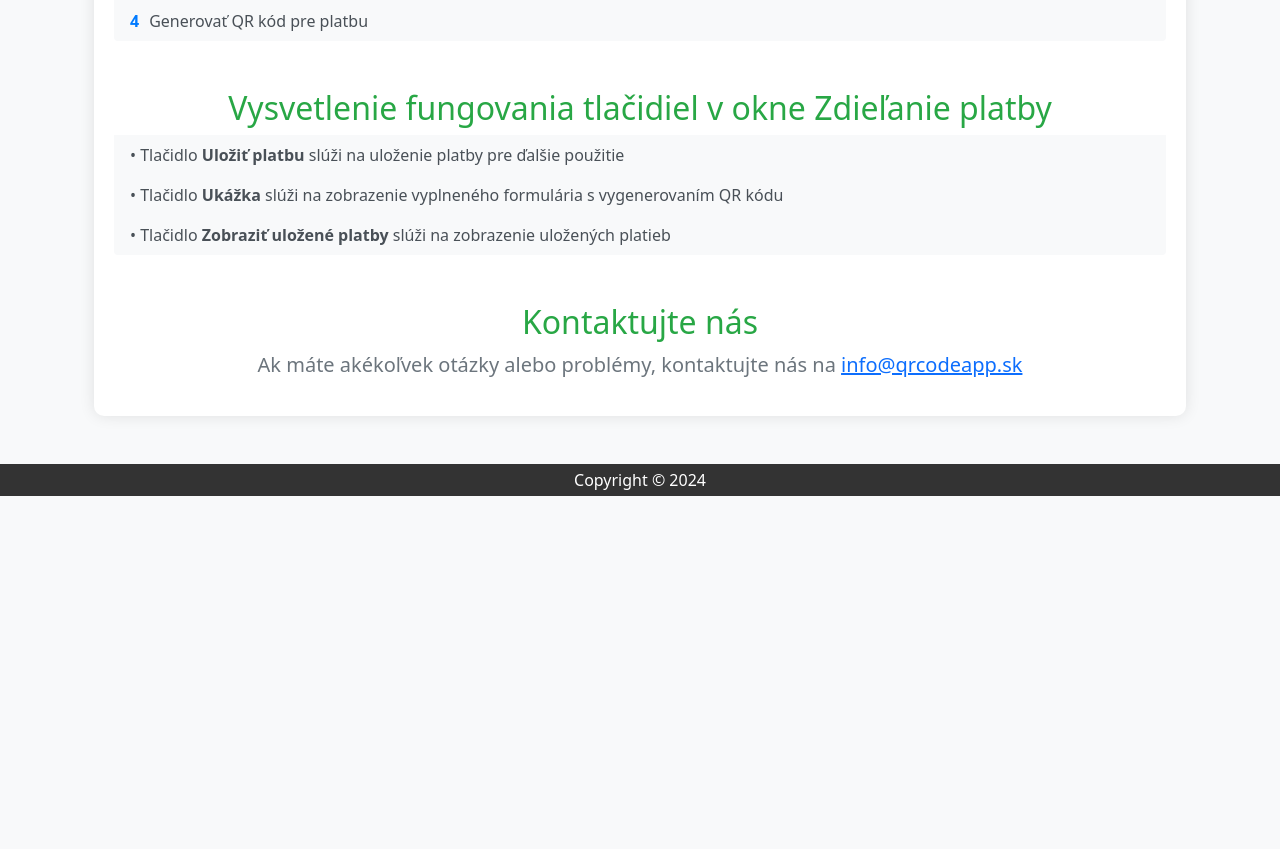
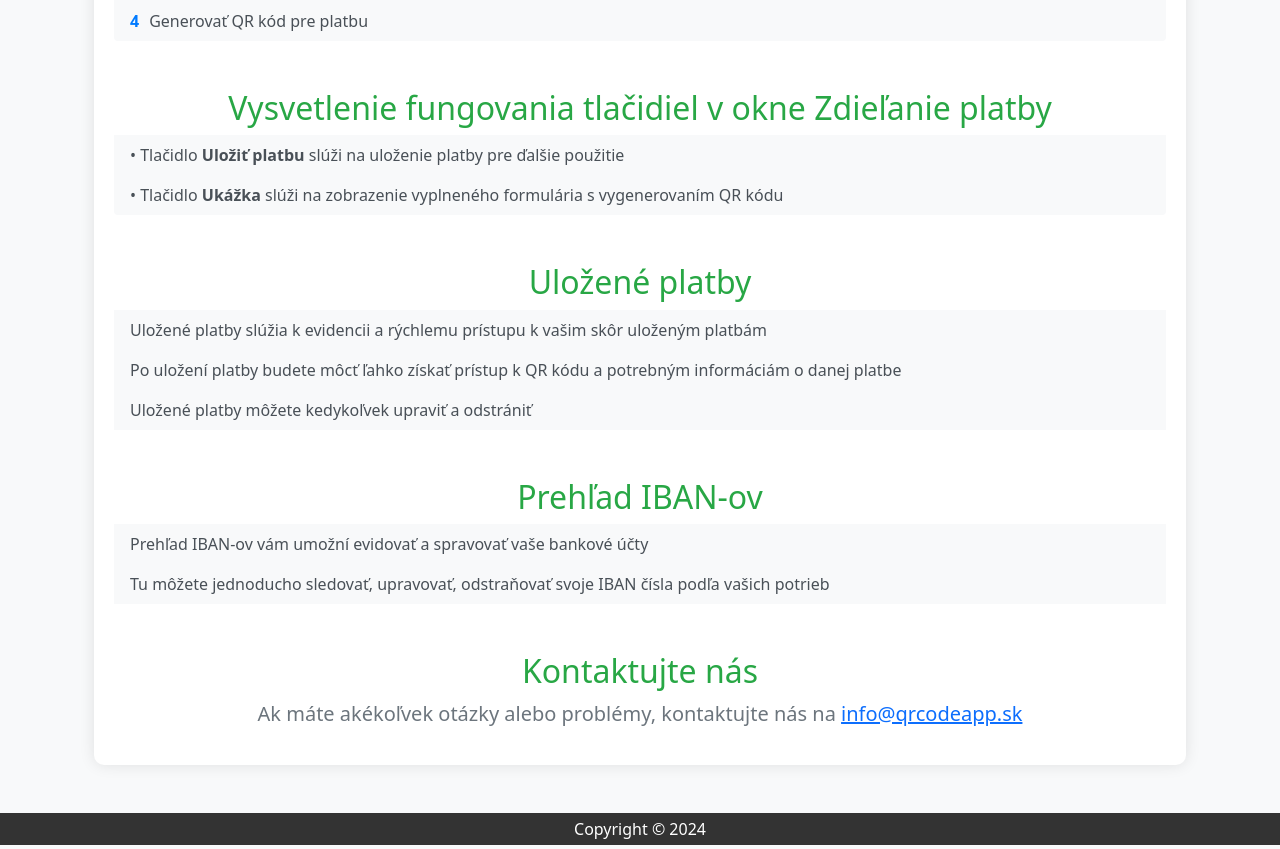
Before and after one commit to Marek21SK/QRCode-app, a PHP site: page /about.php in a window 1280 px wide. Shown: the part 726-1575 px from the top of the page. Before the commit the page ends 1222 px from the top, so only its background shows below. Run offline with PHP 8.4, Linux system fonts and the light colour scheme; data that the repository does not hold is empty; some libraries are stand-ins or nearby versions.

Commit message:
Úpravy v about.php

```diff
--- a/app/about.php
+++ b/app/about.php
@@ -25,7 +25,19 @@
     <ul class="list-group text-start custom-list"><style>.custom-list li::before{content: "• ";}</style>
         <li class="list-group-item">Tlačidlo <strong>Uložiť platbu</strong> slúži na uloženie platby pre ďalšie použitie</li>
         <li class="list-group-item">Tlačidlo <strong>Ukážka</strong> slúži na zobrazenie vyplneného formulária s vygenerovaním QR kódu</li>
-        <li class="list-group-item">Tlačidlo <strong>Zobraziť uložené platby</strong> slúži na zobrazenie uložených platieb</li>
+    </ul>
+
+    <h2 class="mt-5">Uložené platby</h2>
+    <ul class="list-group list-group-flush text-start">
+        <li class="list-group-item">Uložené platby slúžia k evidencii a rýchlemu prístupu k vašim skôr uloženým platbám</li>
+        <li class="list-group-item">Po uložení platby budete môcť ľahko získať prístup k QR kódu a potrebným informáciám o danej platbe</li>
+        <li class="list-group-item">Uložené platby môžete kedykoľvek upraviť a odstrániť</li>
+    </ul>
+
+    <h2 class="mt-5">Prehľad IBAN-ov</h2>
+    <ul class="list-group list-group-flush text-start">
+        <li class="list-group-item">Prehľad IBAN-ov vám umožní evidovať a spravovať vaše bankové účty</li>
+        <li class="list-group-item">Tu môžete jednoducho sledovať, upravovať, odstraňovať svoje IBAN čísla podľa vašich potrieb</li>
     </ul>
 
     <h2 class="mt-5">Kontaktujte nás</h2>
```
